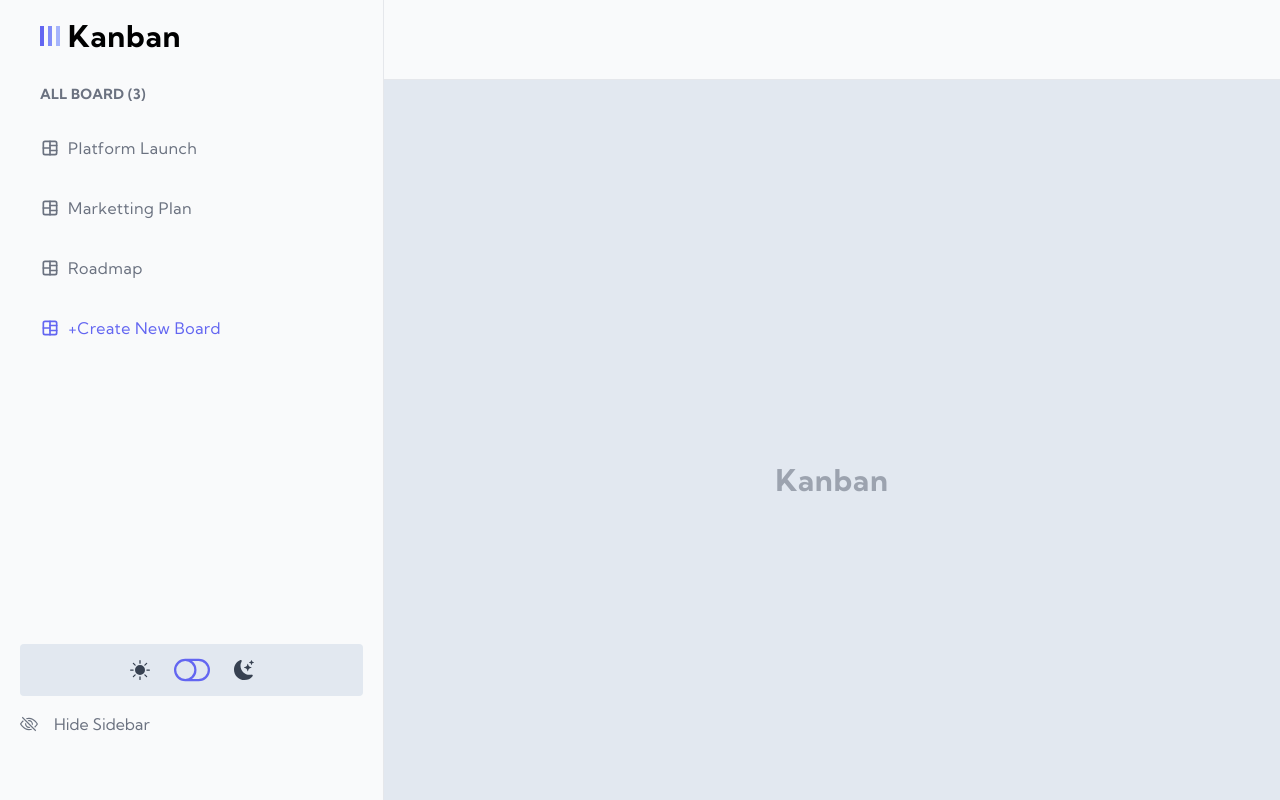
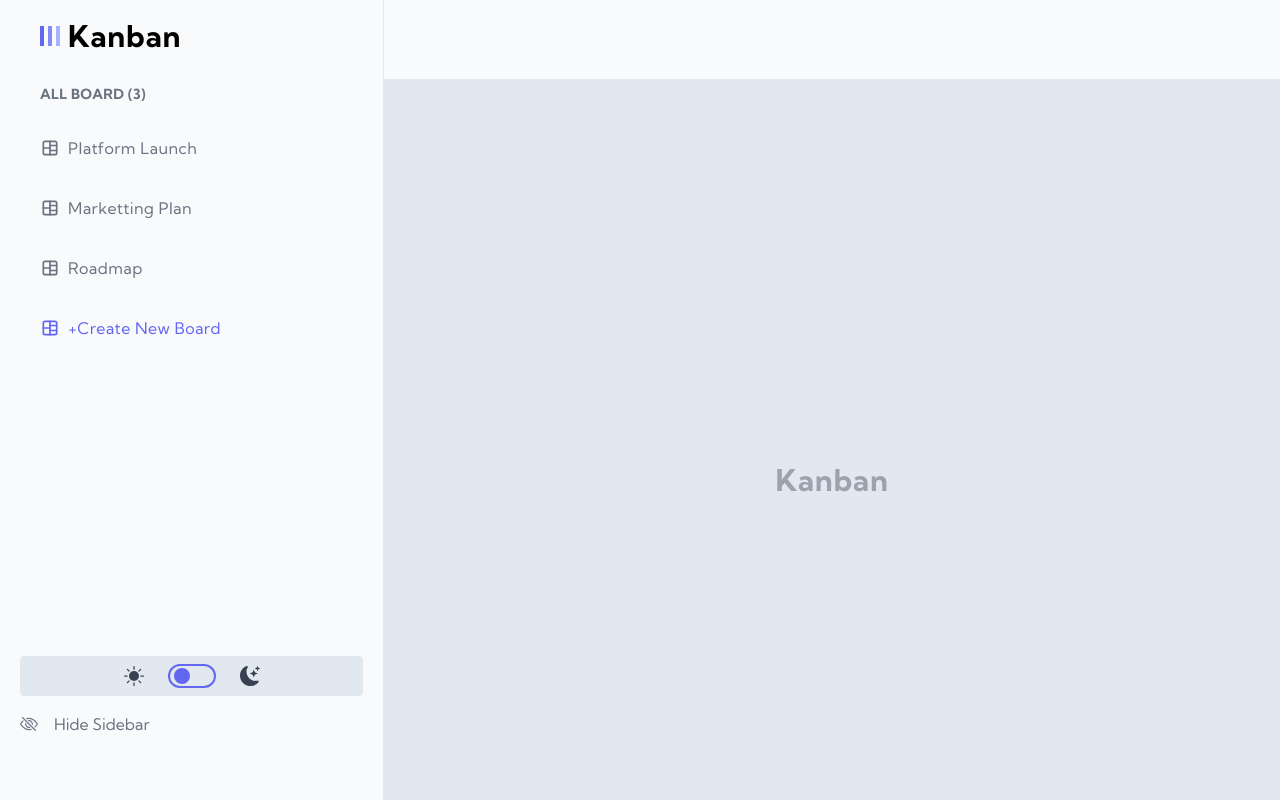
Before and after one commit to hbbolaji/kanban, a React (Create React App) app: page / in a window 1280 px wide. Built offline with nearby package versions, Linux system fonts and the light colour scheme.

Commit message:
toggling feature

```diff
--- a/src/components/Sidebar.tsx
+++ b/src/components/Sidebar.tsx
@@ -1,18 +1,13 @@
 import React, { useContext, useState } from "react";
 import Logo from "./Logo";
 import { TbLayoutBoardSplit } from "react-icons/tb";
-import {
-  BsFillSunFill,
-  BsMoonStarsFill,
-  BsEyeSlash,
-  BsToggleOn,
-  BsToggleOff,
-} from "react-icons/bs";
+import { BsFillSunFill, BsMoonStarsFill, BsEyeSlash } from "react-icons/bs";
 import { UtilityContext } from "../context/utilityContext";
 import { BoardContext } from "../context/boardContext";
 import { Link, useLocation } from "react-router-dom";
 import Modal from "./Modal";
 import AddProject from "./AddProject";
+import Toggle from "./Toggle";
 
 interface Props {
   closeSidebar?: () => void;
@@ -82,14 +77,7 @@ const Sidebar: React.FC<Props> = ({ closeSidebar, closeMobileSidebar }) => {
         <div className="space-y-4">
           <div className="bg-slate-200 dark:bg-slate-900 mx-5 rounded flex p-2 flex items-center justify-center space-x-6">
             <BsFillSunFill className="text-base md:text-xl text-gray-700 dark:text-gray-400" />
-            <div className="cursor-pointer" onClick={toggleTheme}>
-              {dark ? (
-                <BsToggleOn className="text-2xl md:text-4xl text-indigo-500" />
-              ) : (
-                <BsToggleOff className="text-2xl md:text-4xl text-indigo-500" />
-              )}
-            </div>
-
+            <Toggle click={toggleTheme} off={dark} />
             <BsMoonStarsFill className="text-base md:text-xl text-gray-700 dark:text-gray-400" />
           </div>
           <div
--- /dev/null
+++ b/src/components/Toggle.tsx
@@ -0,0 +1,25 @@
+import React from "react";
+
+interface Props {
+  click: () => void;
+  off: boolean;
+}
+
+const Toggle: React.FC<Props> = ({ click, off }) => {
+  return (
+    <div
+      className={`h-6 w-12 rounded-xl cursor-pointer border-2 border-indigo-500 flex items-center select-none ${
+        off ? "justify-end bg-indigo-500" : "justify-start"
+      }`}
+      onClick={click}
+    >
+      <div
+        className={`w-4 h-4 rounded-full select-none ${
+          off ? "bg-gray-100" : "bg-indigo-500"
+        } mx-1`}
+      ></div>
+    </div>
+  );
+};
+
+export default Toggle;
```
